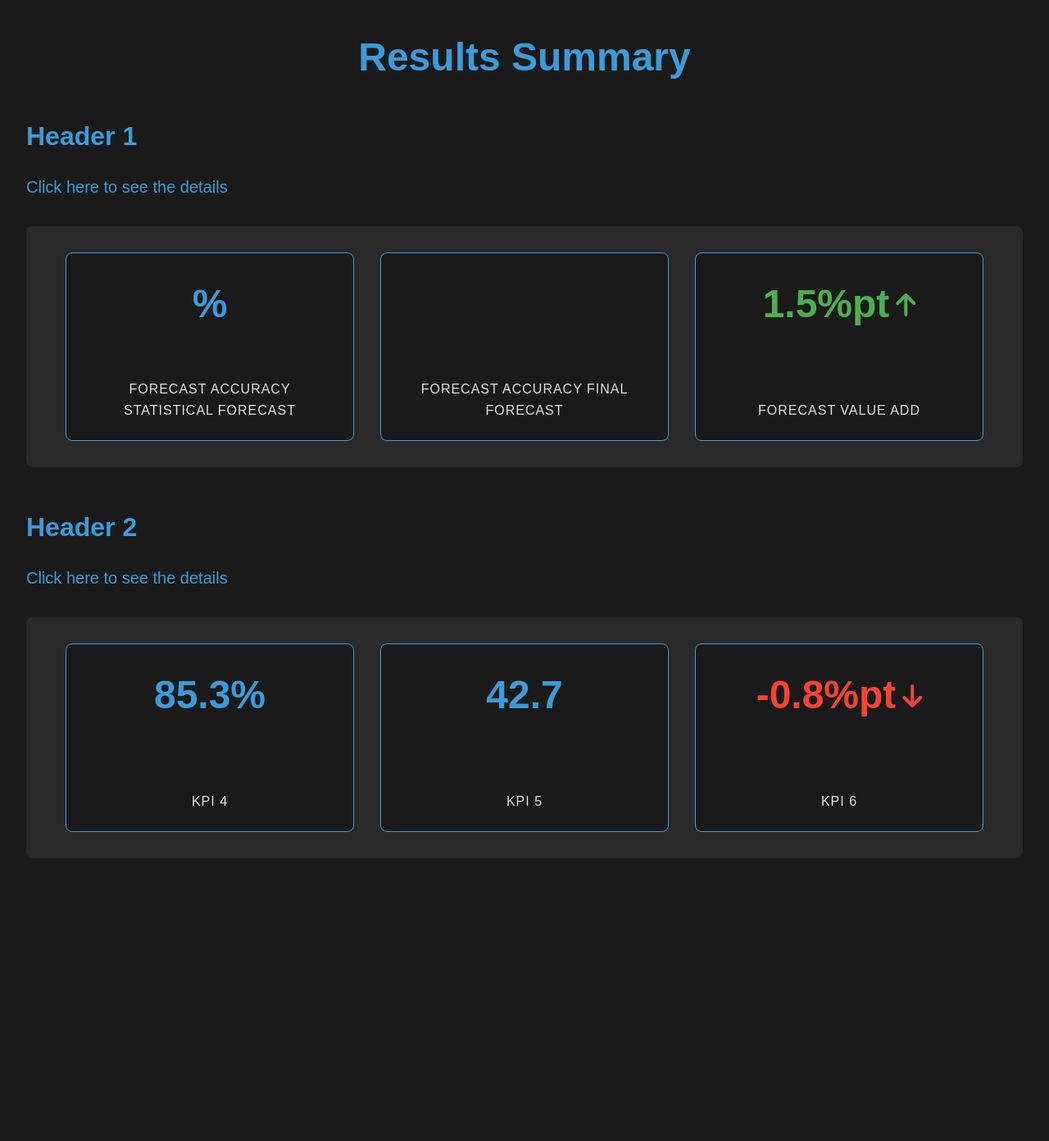
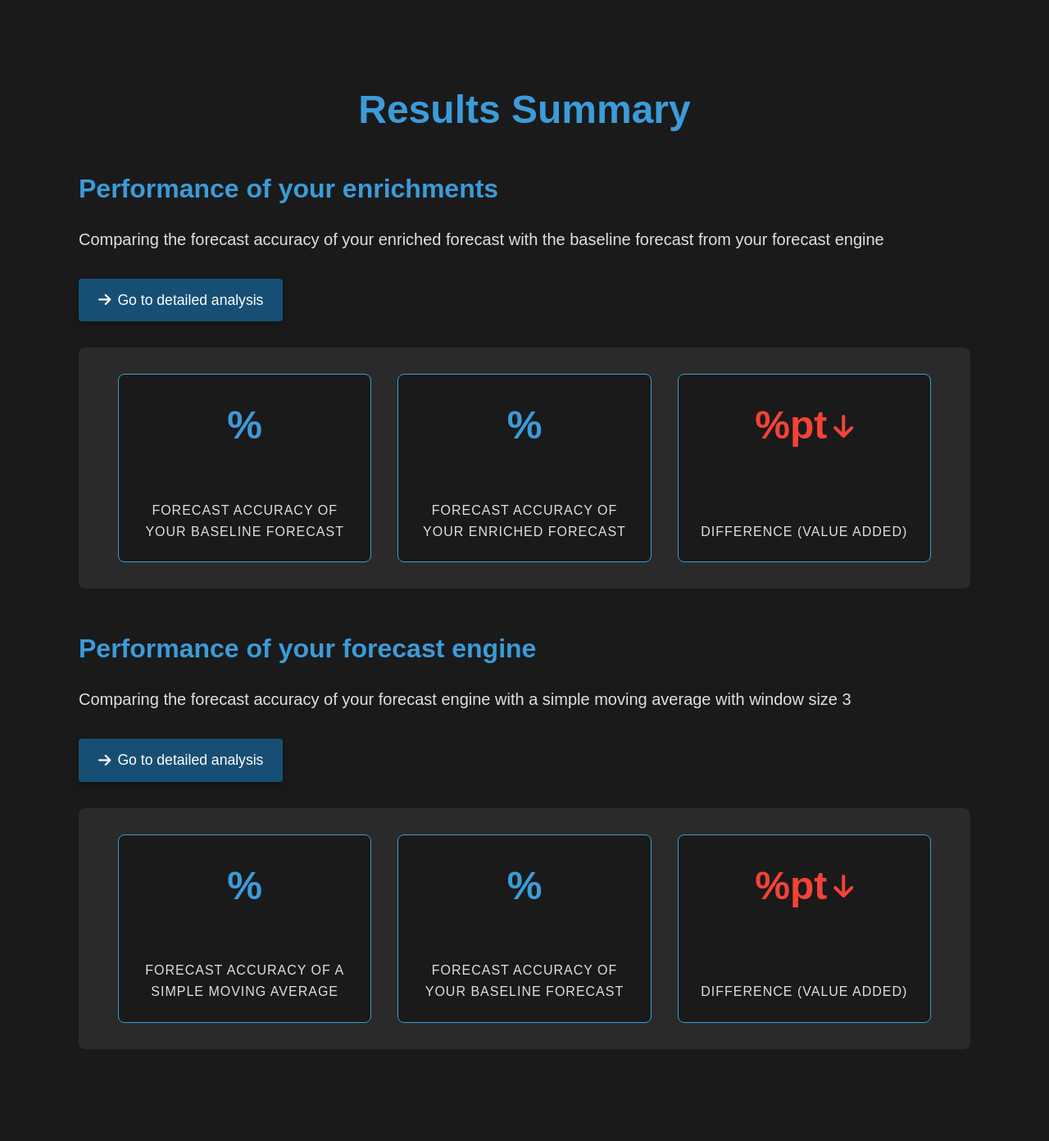
Before and after one commit to rijkvandermeulen/forecastor, a FastAPI app: template forecastor/app/templates/results_summary.html in a window 1280 px wide. Shown: the whole page at 82% size. Before the commit the page ends 1047 px from the top, so only its background shows below. Run offline with FastAPI, Linux system fonts and the light colour scheme; the template is opened without the code that fills it, so the values that code supplies are empty.

Commit message:
first work on details dashboard

```diff
--- a/forecastor/app/app.py
+++ b/forecastor/app/app.py
@@ -36,11 +36,11 @@
 
     # Calculate forecast accuracy of the various forecast versions
     mae_perc_stat_fcst = min(1, (df["absolute_error_stat_fcst"].sum() / df["sales"].sum()))
-    fa_stat_fcst = 1 - mae_perc_stat_fcst
+    fa_stat_fcst = (1 - mae_perc_stat_fcst) * 100
     mae_perc_fin_fcst = min(1, (df["absolute_error_fin_fcst"].sum() / df["sales"].sum()))
-    fa_fin_fcst = 1 - mae_perc_fin_fcst
+    fa_fin_fcst = (1 - mae_perc_fin_fcst) * 100
     mae_perc_bm_fcst = min(1, (df["absolute_error_bm_fcst"].sum() / df["sales"].sum()))
-    fa_bm_fcst = 1 - mae_perc_bm_fcst
+    fa_bm_fcst = (1 - mae_perc_bm_fcst) * 100
 
     # Deltas
     fva_fin_stat = fa_fin_fcst - fa_stat_fcst
@@ -54,4 +54,16 @@
         "fva_bm_stat": fva_bm_stat
     }
 
-    return templates.TemplateResponse("results_summary.html", {"request": request, "kpis": kpis})
+    return templates.TemplateResponse("results_summary.html", {"request": request, "kpis": kpis, "session_id": session_id})
+
+
+@app.get("/details_enrichment", response_class=HTMLResponse)
+async def get_details_enrichment(
+        request: Request,
+        session_id: str = Query(...),
+        db: Session = Depends(get_db)
+):
+    res = db.query(models.SalesAndForecastData).filter(models.SalesAndForecastData.session_id == session_id).all()
+    df = pd.DataFrame([record.__dict__ for record in res])
+
+    return templates.TemplateResponse("details_enrichment.html", {"request": request, "session_id": session_id})
--- a/forecastor/app/static/style.css
+++ b/forecastor/app/static/style.css
@@ -8,7 +8,7 @@
 }
 
 .container {
-    max-width: 1000px;
+    max-width: 1700px;
     margin: 0 auto;
     padding: 4rem;
 }
@@ -179,7 +179,6 @@
     border-color: transparent transparent #2a2a2a transparent;
 }
 
-/* New styles for the KPI page */
 .page-title {
     text-align: center;
     font-size: 3rem;
@@ -189,7 +188,7 @@
 
 .kpi-section {
     margin-bottom: 3rem;
-    padding: 0 2rem; /* Added padding for left spacing */
+    padding: 0 2rem;
 }
 
 .section-header {
@@ -211,7 +210,6 @@
     text-decoration: underline;
 }
 
-/* Updated KPI Styles */
 .kpi-container {
     display: flex;
     justify-content: space-between;
@@ -317,3 +315,60 @@
     border-style: solid;
     border-color: transparent transparent #2a2a2a transparent;
 }
+
+.bright-button {
+    display: inline-flex;
+    align-items: center;
+    padding: 0.75rem 1.5rem;
+    background-color: #174F74;
+    color: white;
+    border-radius: 4px;
+    cursor: pointer;
+    transition: background-color 0.3s, transform 0.3s;
+    font-size: 1.1rem;
+    text-decoration: none;
+    box-shadow: 0 4px 10px rgba(0, 0, 0, 0.3);
+}
+
+.bright-button i {
+    margin-right: 0.5rem;
+}
+
+.bright-button:hover {
+    background-color: #2277AE;
+    transform: translateY(-2px);
+}
+
+
+.chart-container {
+    background-color: #2a2a2a;
+    border-radius: 8px;
+    padding: 2rem;
+    margin-top: 2rem;
+    box-shadow: 0 4px 8px rgba(0, 0, 0, 0.1);
+}
+
+.filter-container {
+    margin-top: 2rem;
+    margin-bottom: 1rem;
+}
+
+select {
+    padding: 0.75rem;
+    font-size: 1rem;
+    background-color: #1a1a1a;
+    color: #e0e0e0;
+    border: 1px solid #3C9BD9;
+    border-radius: 4px;
+    cursor: pointer;
+}
+
+select:focus {
+    outline: none;
+    border-color: #3288c1;
+}
+
+canvas {
+    max-width: 100%;
+    height: auto;
+}
--- a/forecastor/app/templates/results_summary.html
+++ b/forecastor/app/templates/results_summary.html
@@ -8,62 +8,84 @@
     <link rel="stylesheet" href="https://cdnjs.cloudflare.com/ajax/libs/font-awesome/6.0.0-beta3/css/all.min.css">
 </head>
 <body>
+
+    <div class="container">
+
         <h1 class="page-title">Results Summary</h1>
 
         <div class="kpi-section">
-        <h2 class="section-header">Header 1</h2>
-        <p class="section-link"><a href="#">Click here to see the details</a></p>
+            <h2 class="section-header">Performance of your enrichments</h2>
+            <p class="section-description">
+                Comparing the forecast accuracy of your enriched forecast with the baseline forecast from your
+                forecast engine
+            </p>
+            <a href="/details_enrichment?session_id={{session_id}}" class="bright-button">
+                <i class="fas fa-arrow-right"></i> Go to detailed analysis
+            </a>
             <div class="kpi-container">
                 <div class="kpi-box">
                     <div class="kpi-value">
                         {{ kpis['fa_stat_fcst'] | round(2) }}%
                     </div>
-                <div class="kpi-label">Forecast Accuracy Statistical Forecast</div>
+                    <div class="kpi-label">Forecast Accuracy of your baseline forecast</div>
                 </div>
                 <div class="kpi-box">
                     <div class="kpi-value">
-                    {{ kpis['fa_fin_fcst'] | round(2) }}
+                        {{ kpis['fa_fin_fcst'] | round(2) }}%
                     </div>
-                <div class="kpi-label">Forecast Accuracy Final Forecast</div>
+                    <div class="kpi-label">Forecast Accuracy of your enriched forecast</div>
                 </div>
                 <div class="kpi-box">
-                <div class="kpi-value {% if 1.5 > 0 %}positive{% else %}negative{% endif %}">
-                    1.5%pt
-                    {% if 1.5 > 0 %}
+                    <div class="kpi-value {% if kpis['fva_fin_stat'] > 0 %}positive{% else %}negative{% endif %}">
+                        {{ kpis['fva_fin_stat'] | round(2) }}%pt
+                        {% if kpis['fva_fin_stat'] > 0 %}
                             <i class="fas fa-arrow-up"></i>
                         {% else %}
                             <i class="fas fa-arrow-down"></i>
                         {% endif %}
                     </div>
-                <div class="kpi-label">Forecast Value Add</div>
+                    <div class="kpi-label">Difference (value added)</div>
                 </div>
             </div>
         </div>
 
         <div class="kpi-section">
-        <h2 class="section-header">Header 2</h2>
-        <p class="section-link"><a href="#">Click here to see the details</a></p>
+            <h2 class="section-header">Performance of your forecast engine</h2>
+            <p class="section-description">
+                Comparing the forecast accuracy of your forecast engine with a simple moving average with window size 3
+            </p>
+            <a href="/other-page" class="bright-button">
+                <i class="fas fa-arrow-right"></i> Go to detailed analysis
+            </a>
             <div class="kpi-container">
                 <div class="kpi-box">
                     <div class="kpi-value">
-                    85.3%
+                        {{ kpis['fa_bm_fcst'] | round(2) }}%
                     </div>
-                <div class="kpi-label">KPI 4</div>
+                    <div class="kpi-label">Forecast Accuracy of a simple moving average</div>
                 </div>
                 <div class="kpi-box">
                     <div class="kpi-value">
-                    42.7
+                        {{ kpis['fa_stat_fcst'] | round(2) }}%
                     </div>
-                <div class="kpi-label">KPI 5</div>
+                    <div class="kpi-label">Forecast Accuracy of your baseline forecast</div>
                 </div>
                 <div class="kpi-box">
-                <div class="kpi-value negative">
-                    -0.8%pt
+                    <div class="kpi-value {% if kpis['fva_bm_stat'] > 0 %}positive{% else %}negative{% endif %}">
+                        {{ kpis['fva_bm_stat'] | round(2) }}%pt
+                        {% if kpis['fva_bm_stat'] > 0 %}
+                            <i class="fas fa-arrow-up"></i>
+                        {% else %}
                             <i class="fas fa-arrow-down"></i>
+                        {% endif %}
                     </div>
-                <div class="kpi-label">KPI 6</div>
+                    <div class="kpi-label">Difference (value added)</div>
                 </div>
             </div>
         </div>
+
+
+    </div>
+
 </body>
 </html>
```
Also changed, not shown: forecastor/app/templates/details_enrichment.html (added, +48 -0 lines). Lines whose indentation alone changed are shown as unchanged.
